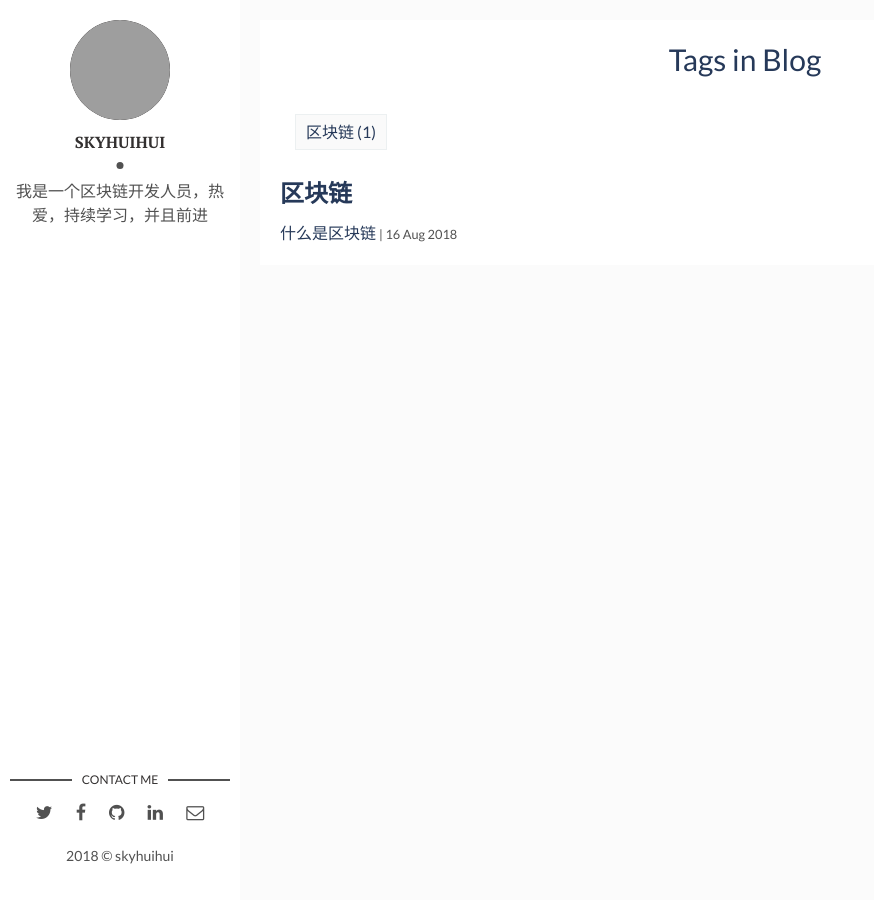
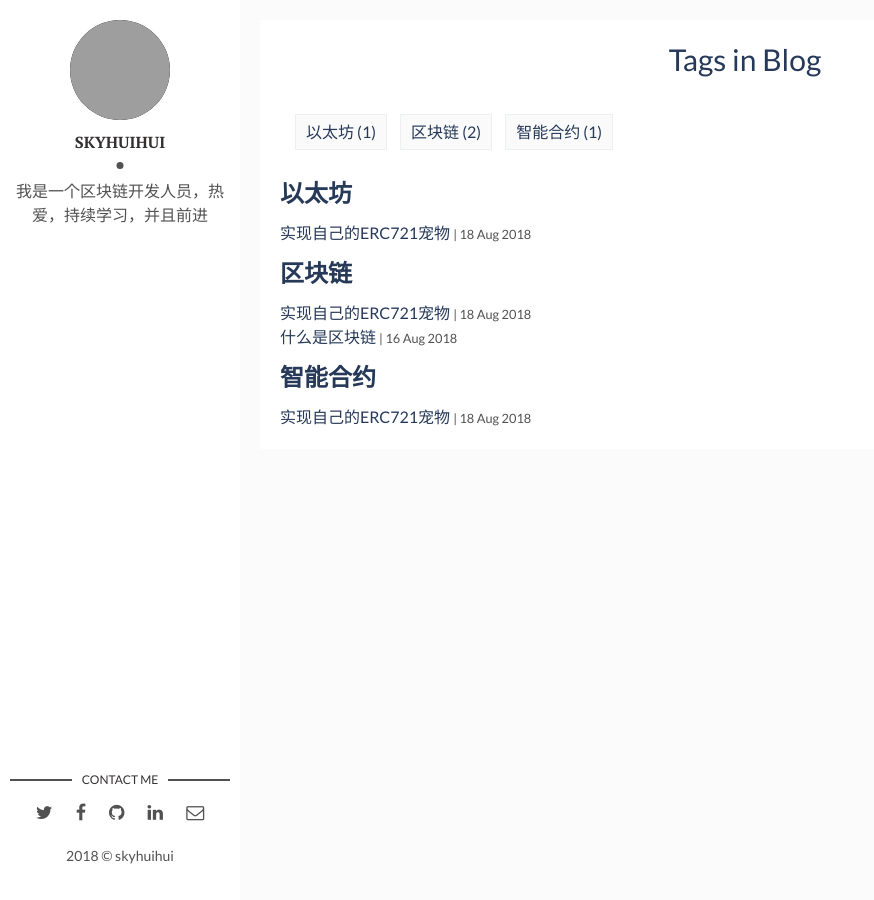
Before and after one commit to skyhuihui/skyhuihui.github.io, a Jekyll site: the page built from tags.html, in a window 1280 px wide. Shown: the whole page, without its empty margins (0-874 px from the left). Built offline with Jekyll 4.4.1, drawn with Linux system fonts in a browser that asks for light colours; grey boxes are pictures that could not be loaded.

Commit message:
Update 2018-08-18-实现自己的erc721宠物.markdown

```diff
--- a/_posts/2018-08-18-实现自己的erc721宠物.markdown
+++ b/_posts/2018-08-18-实现自己的erc721宠物.markdown
@@ -4,7 +4,7 @@ title: 实现自己的ERC721宠物
 date: 2018-08-18 05:00:00 +0300
 description: 你想拥有自己的宠物吗，一个独一无二的宠物. # Add post description (optional)
 img: erc721logo.png# Add image post (optional)
-tags: [区块链][智能合约][以太坊] # add tag
+tags: [区块链,智能合约,以太坊] # add tag
 ---
 ### 你想拥有一个独一无二的宠物吗
 
```
